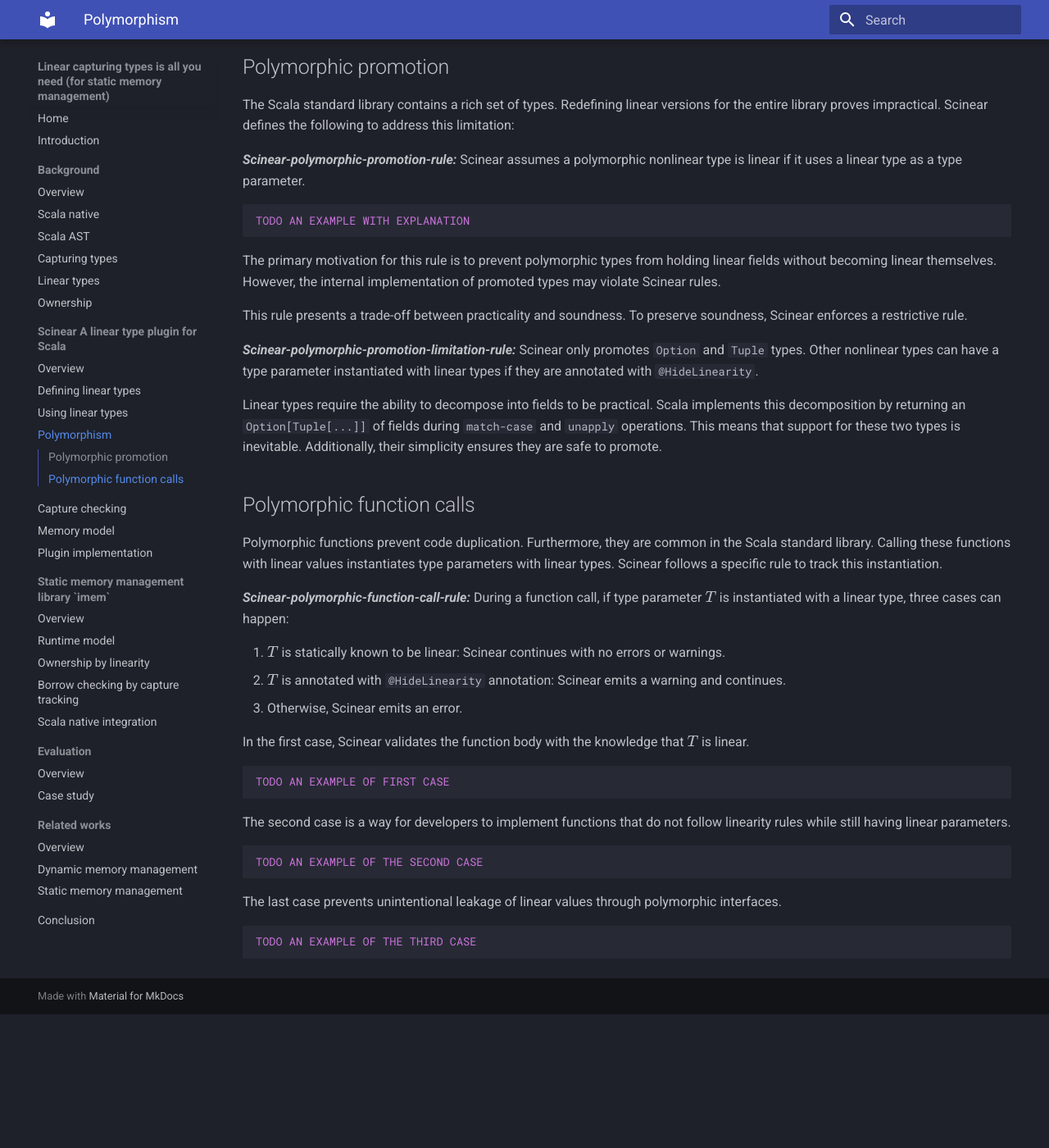
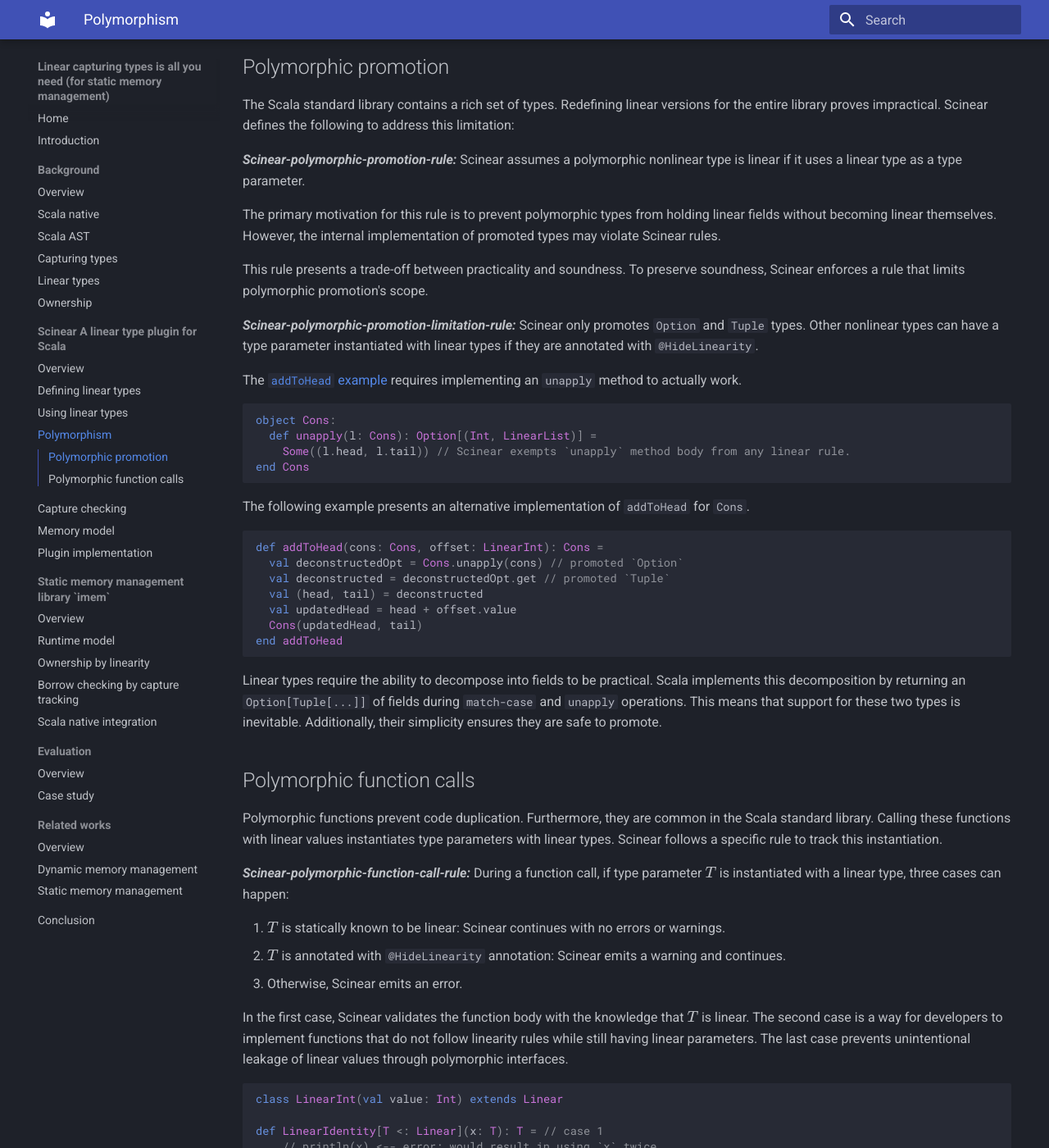
Before and after one commit to amsen20/masters-thesis, an MkDocs documentation site: the page built from docs/scinear/polymorphism.md, in a window 1280 px wide and 1400 px high, scrolled down 207 px. Shown: the whole window at 82% size. Built offline with MkDocs 1.6.1 and Material for MkDocs 9.7.7, drawn with Linux system fonts in a browser that asks for light colours; before the commit the page ends 1444 px from its top, so only the background shows below that; some of the changed text lies outside the part shown.

Commit message:
Add examples for linear types and polymorphism

````diff
--- a/docs/scinear/polymorphism.md
+++ b/docs/scinear/polymorphism.md
@@ -8,15 +8,29 @@ The Scala standard library contains a rich set of types. Redefining linear versi
 
 ***Scinear-polymorphic-promotion-rule:*** Scinear assumes a polymorphic nonlinear type is linear if it uses a linear type as a type parameter.
 
-```Scala
-TODO AN EXAMPLE WITH EXPLANATION
-```
-
 The primary motivation for this rule is to prevent polymorphic types from holding linear fields without becoming linear themselves. However, the internal implementation of promoted types may violate Scinear rules.
 
-This rule presents a trade-off between practicality and soundness. To preserve soundness, Scinear enforces a restrictive rule.
+This rule presents a trade-off between practicality and soundness. To preserve soundness, Scinear enforces a rule that limits polymorphic promotion's scope.
 
 ***Scinear-polymorphic-promotion-limitation-rule:*** Scinear only promotes `Option` and `Tuple` types. Other nonlinear types can have a type parameter instantiated with linear types if they are annotated with `@HideLinearity`.
+
+The [`addToHead` example](/docs/scinear/using-linear-types.md#linear-list-addToHead) requires implementing an `unapply` method to actually work.
+```Scala
+object Cons:
+  def unapply(l: Cons): Option[(Int, LinearList)] =
+    Some((l.head, l.tail)) // Scinear exempts `unapply` method body from any linear rule.
+end Cons
+```
+The following example presents an alternative implementation of `addToHead` for `Cons`.
+```Scala
+def addToHead(cons: Cons, offset: LinearInt): Cons =
+  val deconstructedOpt = Cons.unapply(cons) // promoted `Option`
+  val deconstructed = deconstructedOpt.get // promoted `Tuple`
+  val (head, tail) = deconstructed
+  val updatedHead = head + offset.value
+  Cons(updatedHead, tail)
+end addToHead
+```
 
 Linear types require the ability to decompose into fields to be practical. Scala implements this decomposition by returning an `Option[Tuple[...]]` of fields during `match-case` and `unapply` operations. This means that support for these two types is inevitable. Additionally, their simplicity ensures they are safe to promote.
 
@@ -31,19 +45,27 @@ Polymorphic functions prevent code duplication. Furthermore, they are common in
 3. Otherwise, Scinear emits an error.
 
 In the first case, Scinear validates the function body with the knowledge that $T$ is linear.
-
-```Scala
-TODO AN EXAMPLE OF FIRST CASE
-```
-
 The second case is a way for developers to implement functions that do not follow linearity rules while still having linear parameters.
-
-```Scala
-TODO AN EXAMPLE OF THE SECOND CASE
-```
-
 The last case prevents unintentional leakage of linear values through polymorphic interfaces.
 
 ```Scala
-TODO AN EXAMPLE OF THE THIRD CASE
+class LinearInt(val value: Int) extends Linear
+
+def LinearIdentity[T <: Linear](x: T): T = // case 1
+	// println(x) <-- error: would result in using `x` twice
+	x
+end LinearIdentity
+
+def logIdentity[@HideLinearity T](x: T): T = // case 2
+	println(x)
+	x
+end logIdentity
+
+def normalIdentity[T](x: T): T = x // case 3
+
+def checkIdentity(): Unit =
+	LinearIdentity(LinearInt(42)) // ok
+	logIdentity(LinearInt(42)) // ok
+	normalIdentity(LinearInt(42)) // error: cannot pass linear value as polymorphic parameter
+end checkIdentity
 ```
````
Also changed, not shown: docs/scinear/using-linear-types.md (+1 -4 lines).
